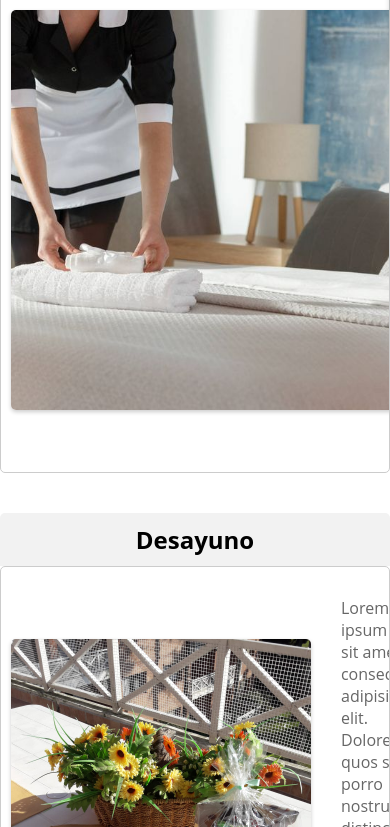
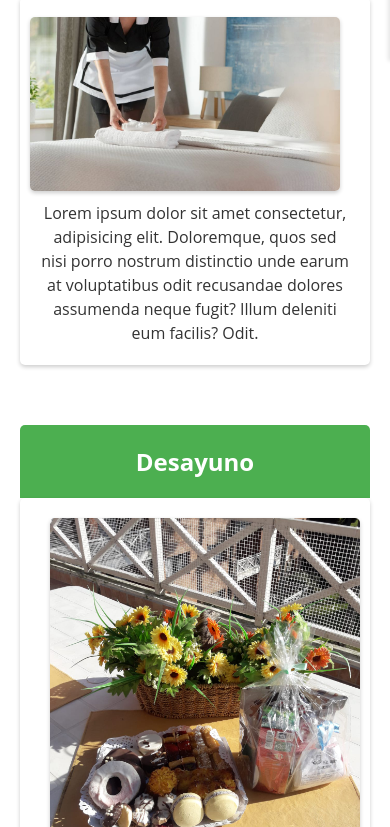
Before and after one commit to Andres-Villante/the_residence, a plain HTML site: page pages/servicios.html in a window 390 px wide. Shown: the part 344-1171 px from the top of the page. Drawn offline with Linux system fonts and the light colour scheme.

Commit message:
Responsive en servicios.html

```diff
--- a/pages/servicios.html
+++ b/pages/servicios.html
@@ -37,7 +37,7 @@
         </div>
     </header>
 
-    <main>
+    <main class="main-servicios">
         <div class="titulo-servicios">
             <h1>Servicios</h1>
         </div>
--- a/scss/pages/servicios.scss
+++ b/scss/pages/servicios.scss
@@ -15,8 +15,9 @@
 }
 
 .card-header-servicios {
-    background-color: #f2f2f2;
-    padding: 10px;
+    background-color: #4CAF50;
+    color: #fff;
+    padding: 20px;
     font-weight: bold;
     text-align: center;
     border-top-left-radius: 5px;
@@ -25,14 +26,14 @@
 
 .card-body-servicios {
     display: flex;
-    align-items: center;
-    padding: 10px 10px 0;
+    padding: 20px;
+    text-align: center;
 }
 
 .card-body-servicios img {
-    width: 400px;
-    height: 400px;
-    margin-right: 10px;
+    width: 100%;
+    max-width: 400px;
+    height: auto;
     border-radius: 5px;
     object-fit: cover;
     box-shadow: 0 2px 4px rgba(0, 0, 0, 0.2);
@@ -40,19 +41,54 @@
 
 .card-body-servicios p {
     margin: 0;
-    color: #666;
-    padding: 20px;
+    color: #333;
     font-size: 16px;
+    line-height: 1.5;
 }
 
 .cards-servicios {
-    display: flex;
-    flex-direction: column;
-    border: 1px solid #ccc;
+    background-color: #fff;
     border-radius: 5px;
-    overflow: hidden;
+    box-shadow: 0 2px 4px rgba(0, 0, 0, 0.2);
+    transition: transform 0.3s ease-in-out;
 }
 
-.cards-servicios+.tarjeta-container {
-    margin-top: 20px;
+.cards-servicios:hover {
+    transform: translateY(-5px);
 }
+
+.main-servicios {
+    display: flex;
+    flex-wrap: wrap;
+    justify-content: center;
+    gap: 20px;
+    margin-top: 40px;
+    flex-direction: column;
+    align-items: center;
+    margin: 20px;
+}
+
+/* Cambios para la posición de la imagen y descripción */
+.tarjeta-servicios-container:nth-child(odd) .card-body-servicios {
+    flex-direction: row-reverse;
+}
+
+.tarjeta-servicios-container:nth-child(odd) .card-body-servicios img {
+    margin-left: 20px;
+}
+
+.tarjeta-servicios-container:nth-child(odd) .card-body-servicios p {
+    text-align: right;
+}
+
+.tarjeta-servicios-container:nth-child(even) .card-body-servicios {
+    flex-direction: row;
+}
+
+.tarjeta-servicios-container:nth-child(even) .card-body-servicios img {
+    margin-right: 20px;
+}
+
+.tarjeta-servicios-container:nth-child(even) .card-body-servicios p {
+    text-align: left;
+}
--- a/scss/responsive.scss
+++ b/scss/responsive.scss
@@ -91,11 +91,73 @@
         margin: 10px;
     }
 
+    /* ================ servicios.html ================ */
+
+    .main-servicios {
+        display: grid;
+        grid-template-columns: 1fr; /* Una columna en dispositivos móviles */
+        gap: 20px;
+    }
+
+    .card-body-servicios {
+        display: grid;
+        grid-template-columns: 1fr;
+        justify-items: center;
+        text-align: center;
+        padding: 20px;
+    }
+
+    .card-body-servicios img {
+        max-width: 100%;
+        height: auto;
+        border-radius: 5px;
+        object-fit: cover;
+        box-shadow: 0 2px 4px rgba(0, 0, 0, 0.2);
+        align-items: center;
+    }
+
+    .card-body-servicios h2 {
+        margin-top: 20px;
+        text-align: center;
+    }
+
+    .card-body-servicios p {
+        margin-top: 10px;
+        text-align: center;
+    }
+
+    .tarjeta-servicios-container:nth-child(odd) .card-body-servicios {
+        text-align: center;
+        align-items: center;
+    }
+
+    .tarjeta-servicios-container:nth-child(odd) .card-body-servicios img {
+        text-align: center;
+        align-items: center;
+    }
+
+    .tarjeta-servicios-container:nth-child(odd) .card-body-servicios p {
+        text-align: center;
+        align-items: center;
+    }
+
+    .tarjeta-servicios-container:nth-child(even) .card-body-servicios {
+        text-align: center;
+        align-items: center;
+    }
+
+    .tarjeta-servicios-container:nth-child(even) .card-body-servicios img {
+        text-align: center;
+        align-items: center;
+    }
+
+    .tarjeta-servicios-container:nth-child(even) .card-body-servicios p {
+        text-align: center;
+        align-items: center;
+    }
+
     /* ================ cotizacion.html ================ */
     /* ================ departamentos.html ================ */
     /* ================ resultado.html ================ */
-    /* ================ servicios.html ================ */
-
-
 
 }
```
Also changed, not shown: css/styles.css, 1 other file.
